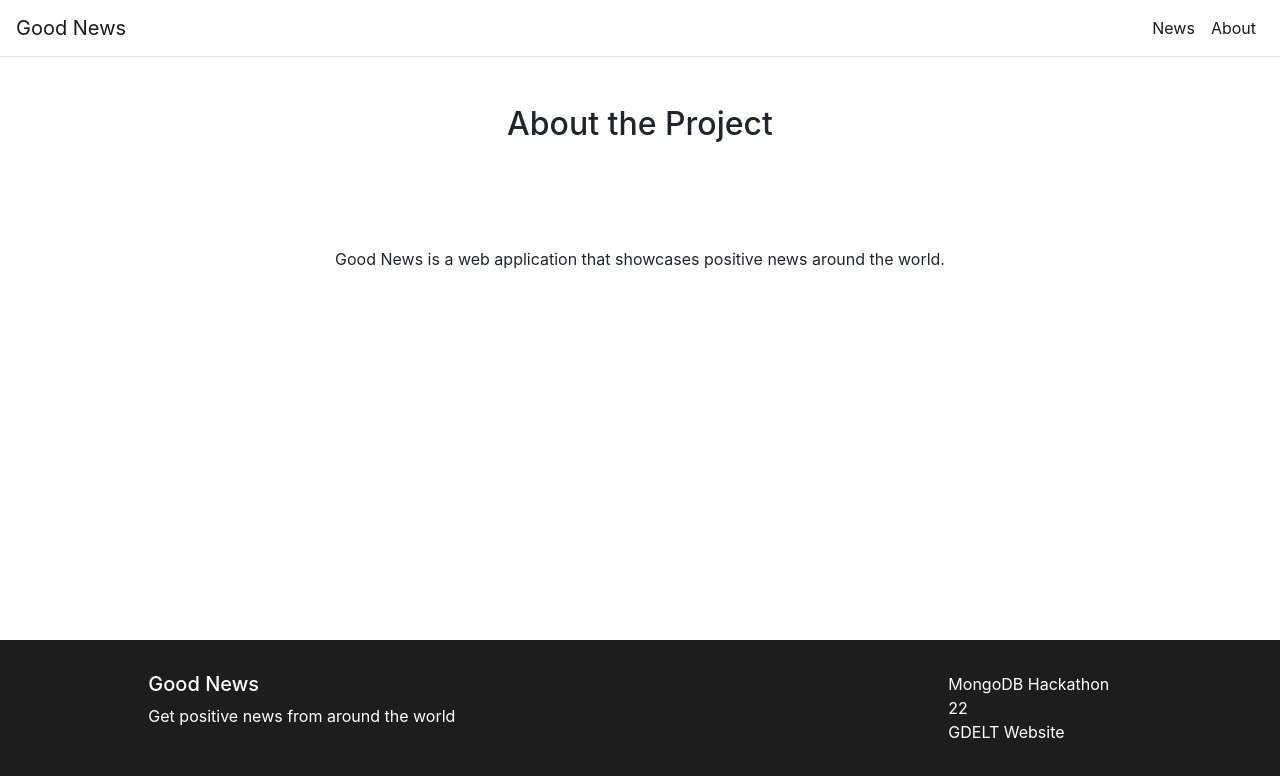
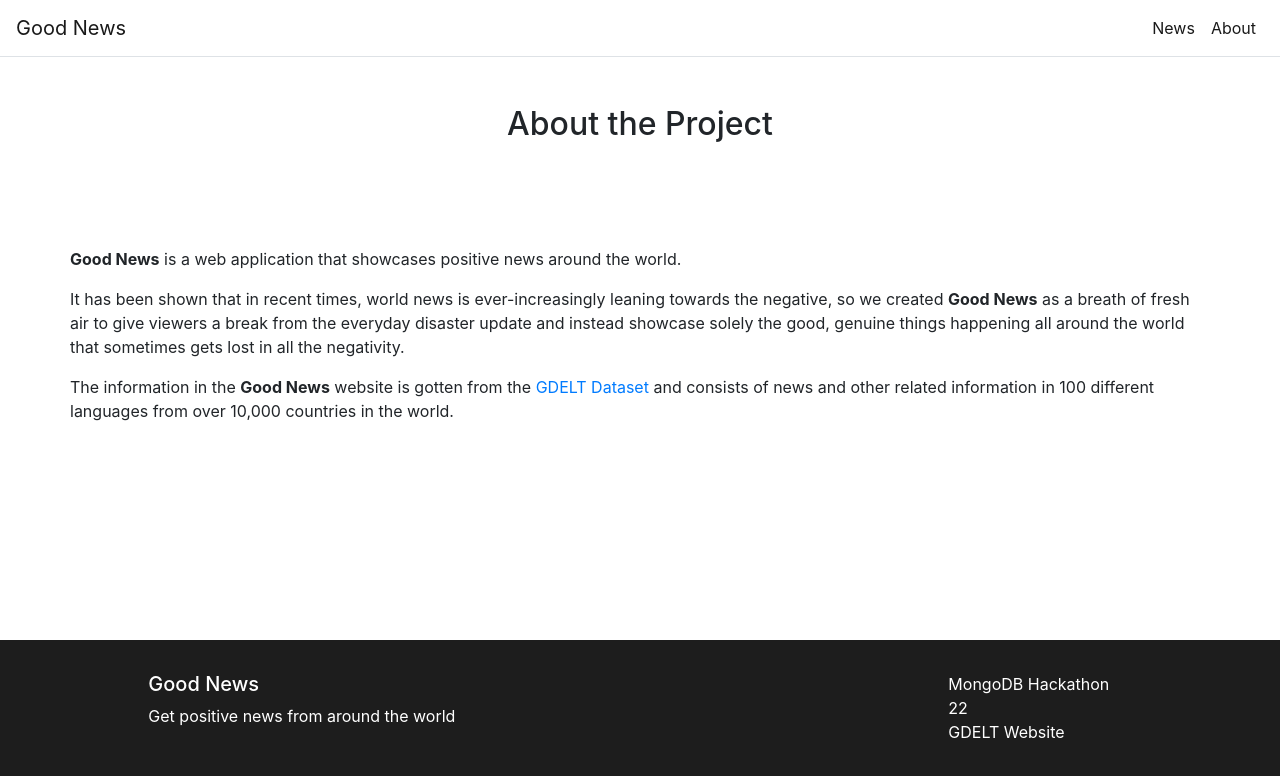
Before and after one commit to avik-singha/good-news, a React (Create React App) app in the folder good_news/good_news/frontend/: page /About in a window 1280 px wide. Shown: the top 776 px of the page. Built offline with nearby package versions, Linux system fonts and the light colour scheme.

Commit message:
refactor: add more content to about page

```diff
--- a/good_news/good_news/frontend/src/components/List/About.js
+++ b/good_news/good_news/frontend/src/components/List/About.js
@@ -1,19 +1,41 @@
 import React from "react";
-
 
 const About = () => {
   return (
     <main id="mainContent" className="container">
       <div className="row justify-content-center py-5">
+        <h1></h1>
         <h2>About the Project</h2>
       </div>
-      <div className="row justify-content-center py-5">
+      <div className="row justify-content-left py-5">
         <p>
-          Good News is a web application that showcases positive news around the world.
+          <b>Good News</b> is a web application that showcases positive news
+          around the world.
+        </p>
+        <p>
+          It has been shown that in recent times, world news is
+          ever-increasingly leaning towards the negative, so we created{" "}
+          <b>Good News</b> as a breath of fresh air to give viewers a break from
+          the everyday disaster update and instead showcase solely the good,
+          genuine things happening all around the world that sometimes gets lost
+          in all the negativity.
+        </p>
+        <p>
+          The information in the <b>Good News</b> website is gotten from the
+          <a
+            href="https://www.gdeltproject.org/"
+            target="_blank"
+            rel="noreferrer"
+          >
+            {" "}
+            GDELT Dataset{" "}
+          </a>
+          and consists of news and other related information in 100 different
+          languages from over 10,000 countries in the world.
         </p>
       </div>
     </main>
   );
-}
+};
 
 export default About;
```
